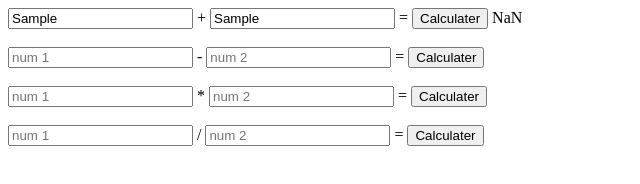
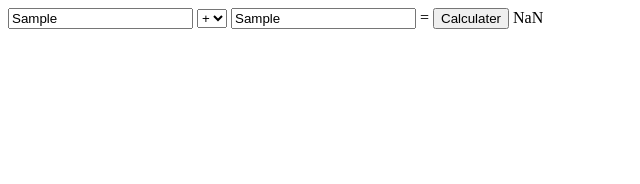
Before and after one commit to Ravindu387/Calculater-js-html, a plain HTML site: page index.html in a window 1280 px wide. Both pictures are taken after typing "Sample", "Sample" into the empty fields and a click on the button "Calculater". Shown: the whole page, without its empty margins (0-640 px from the left). Drawn offline with Linux system fonts and the light colour scheme.

Commit message:
3rd commit

```diff
--- a/app.js
+++ b/app.js
@@ -1,87 +1,65 @@
-// function calcadd(){
-//     let num1=parseInt(document.getElementById("num 1").value);
-//     let num2=parseInt(document.getElementById("num 2").value);
-//     let lblOutput=document.getElementById("output1");
-//     let answer=num1+num2;
 
-//     lblOutput.innerHTML=answer;
 
-// }
+function calc(){
+        let num1="";
+        let num2="";
+        let operator=document.getElementById("operaters").value;
+        num1=new Number(document.getElementById("num 1").value);
+        num2=new Number(document.getElementById("num 2").value);
+        let lblOutput=document.getElementById("output");
+        let answer;
 
-// function calcmin(){
-//     let num1=parseInt(document.getElementById("num 3").value);
-//     let num2=parseInt(document.getElementById("num 4").value);
+        switch(operator){
+            case "+":answer=num1+num2;break;
+            case "-":answer=num1-num2;break;
+            case "*":answer=num1*num2;break;
+            case "/":answer=num1/num2;break;
+
+
+        }
+        lblOutput.innerHTML=answer;
+
+
+    //     num1=new Number(document.getElementById("num 1").value);
+    //      num2=new Number(document.getElementById("num 2").value);
+    //     let lblOutput=document.getElementById("output1");
+    //     let answer=num1+num2;
+
+    //    lblOutput.innerHTML=answer;
+ }
+
+//  function calcmin(){
+//     let num1="";
+//     let num2="";
+
+//      num1=new Number(document.getElementById("num 3").value);
+//      num2=new Number(document.getElementById("num 4").value);
 //     let lblOutput=document.getElementById("output2");
 //     let answer=num1-num2;
 
-//     lblOutput.innerHTML=answer;
-
+//    lblOutput.innerHTML=answer;
 // }
 
 // function calcmul(){
-//     let num1=parseInt(document.getElementById("num 5").value);
-//     let num2=parseInt(document.getElementById("num 6").value);
+//     let num1="";
+//     let num2="";
+
+//      num1=new Number(document.getElementById("num 5").value);
+//      num2=new Number(document.getElementById("num 6").value);
 //     let lblOutput=document.getElementById("output3");
 //     let answer=num1*num2;
 
-//     lblOutput.innerHTML=answer;
-
+//    lblOutput.innerHTML=answer;
 // }
 
 // function calcdiv(){
-//     let num1=parseInt(document.getElementById("num 7").value);
-//     let num2=parseInt(document.getElementById("num 8").value);
+//     let num1="";
+//     let num2="";
+
+//      num1=new Number(document.getElementById("num 7").value);
+//      num2=new Number(document.getElementById("num 8").value);
 //     let lblOutput=document.getElementById("output4");
 //     let answer=num1/num2;
 
-//     lblOutput.innerHTML=answer;
-
+//    lblOutput.innerHTML=answer;
 // }
-
-function calcadd(){
-        let num1="";
-        let num2="";
-
-         num1=new Number(document.getElementById("num 1").value);
-         num2=new Number(document.getElementById("num 2").value);
-        let lblOutput=document.getElementById("output1");
-        let answer=num1+num2;
-
-       lblOutput.innerHTML=answer;
- }
-
- function calcmin(){
-    let num1="";
-    let num2="";
-
-     num1=new Number(document.getElementById("num 3").value);
-     num2=new Number(document.getElementById("num 4").value);
-    let lblOutput=document.getElementById("output2");
-    let answer=num1-num2;
-
-   lblOutput.innerHTML=answer;
-}
-
-function calcmul(){
-    let num1="";
-    let num2="";
-
-     num1=new Number(document.getElementById("num 5").value);
-     num2=new Number(document.getElementById("num 6").value);
-    let lblOutput=document.getElementById("output3");
-    let answer=num1*num2;
-
-   lblOutput.innerHTML=answer;
-}
-
-function calcdiv(){
-    let num1="";
-    let num2="";
-
-     num1=new Number(document.getElementById("num 7").value);
-     num2=new Number(document.getElementById("num 8").value);
-    let lblOutput=document.getElementById("output4");
-    let answer=num1/num2;
-
-   lblOutput.innerHTML=answer;
-}
--- a/index.html
+++ b/index.html
@@ -7,15 +7,21 @@
 </head>
 <body>
     <div name="add">
-        <input type="text" placeholder="num 1" id="num 1"> +
+        <input type="text" placeholder="num 1" id="num 1">
+        <select name="oprteater" id="operaters">
+            <option value="+" id="+">+</option>
+            <option value="-" id="-">-</option>
+            <option value="*" id="*">*</option>
+            <option value="/" id="/">/</option>
+        </select>
     <input type="text" placeholder="num 2" id="num 2"> =
 
-    <button onclick="calcadd()">Calculater</button>
+    <button onclick="calc()">Calculater</button>
 
-    <label for="" id="output1"></label><br><br>
+    <label for="" id="output"></label><br><br>
     </div>
 
-    <div name="min">
+    <!-- <div name="min">
         <input type="text" placeholder="num 1" id="num 3"> -
         <input type="text" placeholder="num 2" id="num 4"> =
 
@@ -47,7 +53,7 @@
 
 
 
-
+    -->
 
 
 
```
